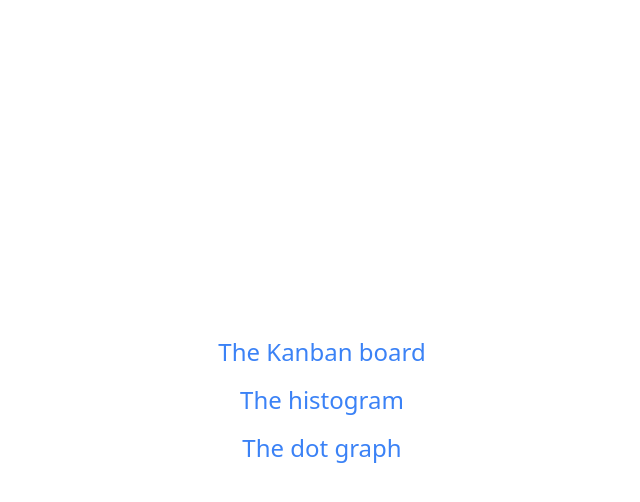
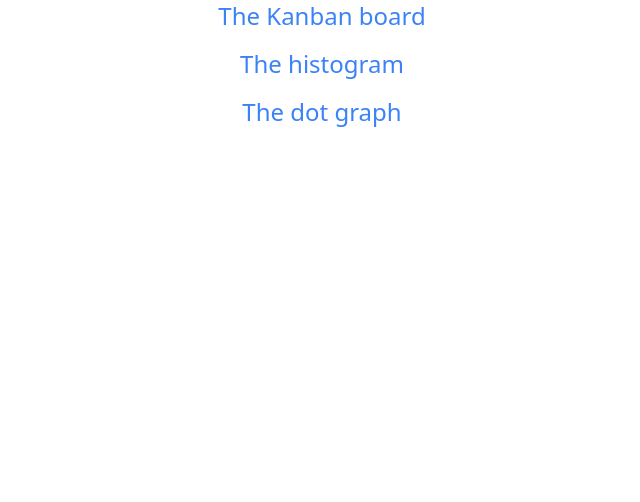
Before and after one commit to Vasily257/kanban-and-charts, a Nuxt app: page / in a window 1280 px wide. Shown: the top 502 px of the page, without its empty margins (318-958 px from the left). Built offline with nearby package versions, Linux system fonts and the light colour scheme.

Commit message:
chore: delete excess classes

```diff
--- a/src/app.vue
+++ b/src/app.vue
@@ -1,5 +1,5 @@
 <template>
-  <main class="h-screen flex items-center justify-center">
+  <main>
     <NuxtPage />
   </main>
 </template>
```
